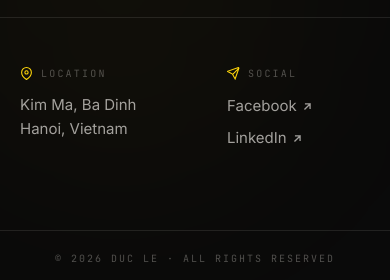
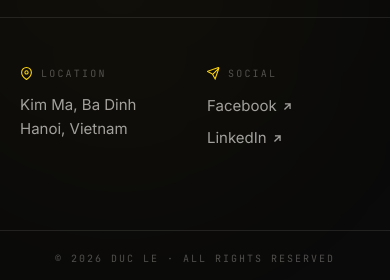
Before and after one commit to duclv145/ducle-studio, a Next.js app: page / in a window 390 px wide. Shown: the part 6236-6516 px from the top of the page. Built offline with nearby package versions, Linux system fonts and the light colour scheme; a web font is replaced by a local one.

Commit message:
Revert "Center info grid to align with badges above"
This reverts commit 8461ff52bc641075ede27f76f901d108b7b96b3b.

```diff
--- a/app/components/Contact.tsx
+++ b/app/components/Contact.tsx
@@ -163,7 +163,7 @@ export default function Contact() {
             whileInView={{ opacity: 1, y: 0 }}
             viewport={{ once: true }}
             transition={{ duration: 0.7, delay: 0.2 }}
-            className="mt-12 md:mt-16 mx-auto max-w-[640px] grid grid-cols-2 gap-y-10 gap-x-16 pb-20 md:pb-28"
+            className="mt-12 md:mt-16 grid grid-cols-2 gap-y-10 gap-x-6 pb-20 md:pb-28"
           >
             {/* Location */}
             <div className="space-y-3">
```
